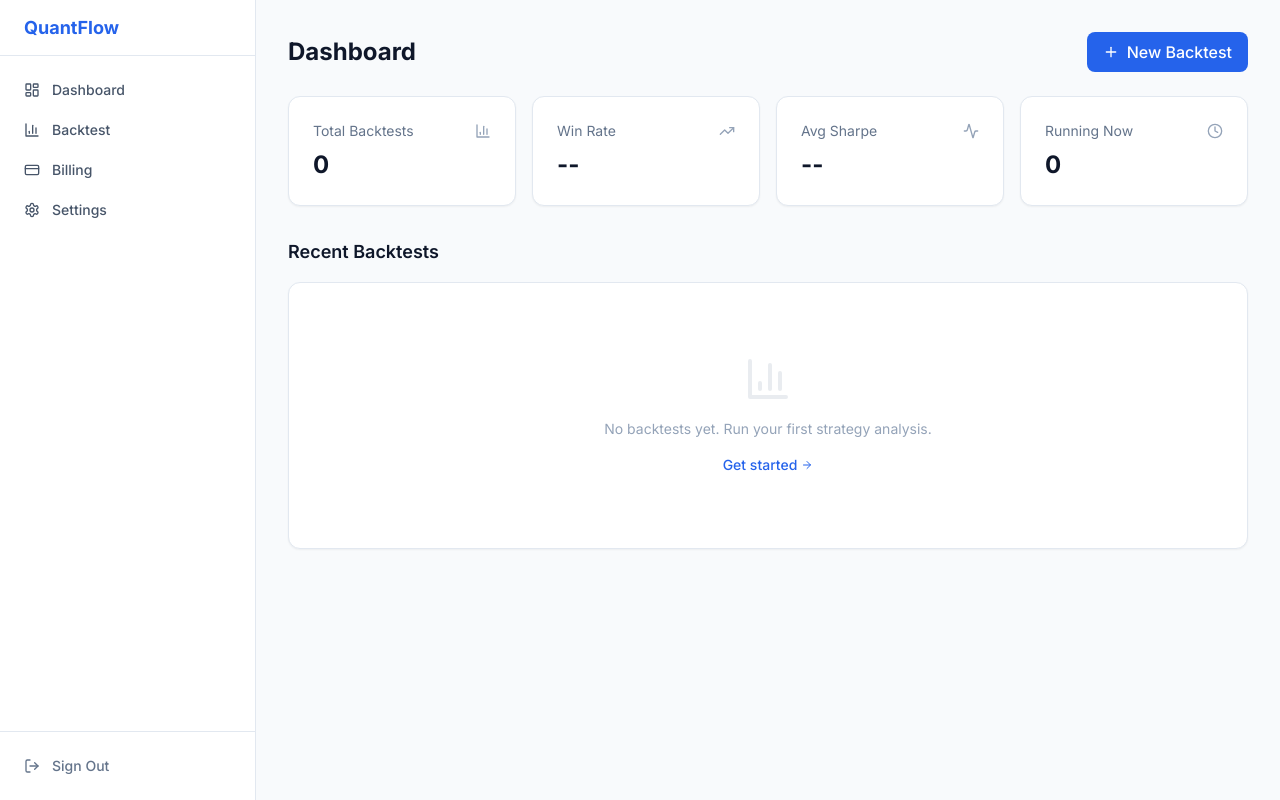
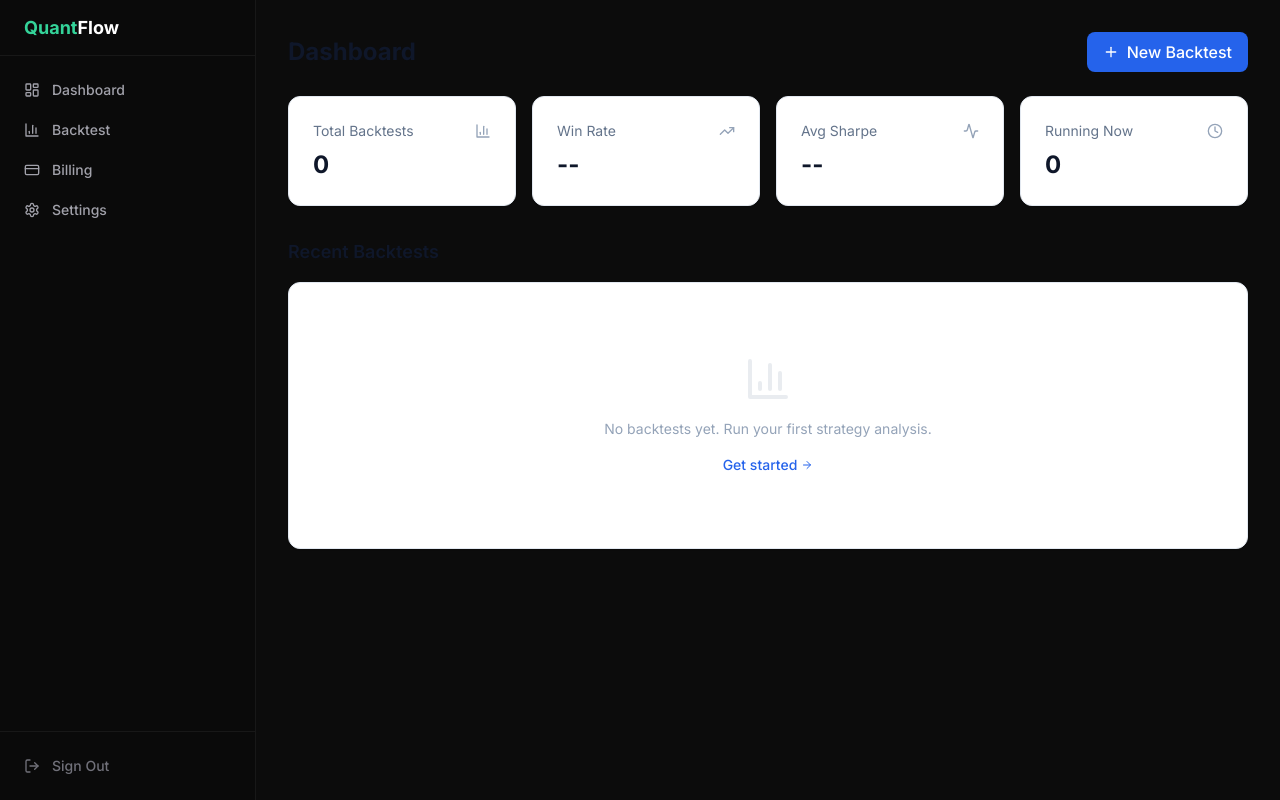
Before and after one commit to SawyerXL/quantflow, a Next.js app in the folder frontend/: page /dashboard in a window 1280 px wide. Built offline with nearby package versions, Linux system fonts and the light colour scheme.

Commit message:
Feat: implement sign out — backend logout endpoint + auth hook logout + sidebar with loading state

```diff
--- a/frontend/app/(dashboard)/layout.tsx
+++ b/frontend/app/(dashboard)/layout.tsx
@@ -1,18 +1,4 @@
-import Link from "next/link";
-import {
-  LayoutDashboard,
-  BarChart3,
-  Settings,
-  CreditCard,
-  LogOut,
-} from "lucide-react";
-
-const navItems = [
-  { href: "/dashboard", label: "Dashboard", icon: LayoutDashboard },
-  { href: "/backtest", label: "Backtest", icon: BarChart3 },
-  { href: "/dashboard/billing", label: "Billing", icon: CreditCard },
-  { href: "/dashboard/settings", label: "Settings", icon: Settings },
-];
+import { Sidebar } from "@/components/ui/sidebar";
 
 export default function DashboardLayout({
   children,
@@ -21,35 +7,8 @@ export default function DashboardLayout({
 }) {
   return (
     <div className="flex min-h-screen">
-      {/* Sidebar */}
-      <aside className="flex w-64 flex-col border-r border-surface-200 bg-white">
-        <div className="flex h-14 items-center border-b border-surface-200 px-6">
-          <Link href="/" className="text-lg font-bold text-brand-600">
-            QuantFlow
-          </Link>
-        </div>
-        <nav className="flex-1 space-y-1 px-3 py-4">
-          {navItems.map((item) => (
-            <Link
-              key={item.href}
-              href={item.href}
-              className="flex items-center gap-3 rounded-lg px-3 py-2 text-sm font-medium text-surface-600 hover:bg-surface-100 hover:text-surface-900 transition-colors"
-            >
-              <item.icon className="h-4 w-4" />
-              {item.label}
-            </Link>
-          ))}
-        </nav>
-        <div className="border-t border-surface-200 px-3 py-4">
-          <button className="flex w-full items-center gap-3 rounded-lg px-3 py-2 text-sm font-medium text-surface-500 hover:bg-surface-100 hover:text-red-600 transition-colors">
-            <LogOut className="h-4 w-4" />
-            Sign Out
-          </button>
-        </div>
-      </aside>
-
-      {/* Main */}
-      <main className="flex-1 overflow-auto bg-surface-50 p-8">
+      <Sidebar />
+      <main className="flex-1 overflow-auto bg-[#0c0c0c] p-8">
         {children}
       </main>
     </div>
--- /dev/null
+++ b/frontend/components/ui/sidebar.tsx
@@ -0,0 +1,79 @@
+"use client";
+
+import { useState } from "react";
+import Link from "next/link";
+import { useRouter } from "next/navigation";
+import {
+  LayoutDashboard,
+  BarChart3,
+  Settings,
+  CreditCard,
+  LogOut,
+  Loader2,
+} from "lucide-react";
+import { useAuth } from "@/hooks/use-auth";
+
+const navItems = [
+  { href: "/dashboard", label: "Dashboard", icon: LayoutDashboard },
+  { href: "/backtest", label: "Backtest", icon: BarChart3 },
+  { href: "/dashboard/billing", label: "Billing", icon: CreditCard },
+  { href: "/dashboard/settings", label: "Settings", icon: Settings },
+];
+
+export function Sidebar() {
+  const { logout } = useAuth();
+  const router = useRouter();
+  const [signingOut, setSigningOut] = useState(false);
+
+  async function handleSignOut() {
+    setSigningOut(true);
+    await logout();
+    router.push("/");
+  }
+
+  return (
+    <aside className="flex w-64 flex-col border-r border-white/[0.06] bg-[#0a0a0a]">
+      {/* Logo */}
+      <div className="flex h-14 items-center border-b border-white/[0.06] px-6">
+        <Link href="/" className="text-lg font-bold text-emerald-400">
+          Quant<span className="text-white">Flow</span>
+        </Link>
+      </div>
+
+      {/* Nav */}
+      <nav className="flex-1 space-y-1 px-3 py-4">
+        {navItems.map((item) => (
+          <Link
+            key={item.href}
+            href={item.href}
+            className="flex items-center gap-3 rounded-lg px-3 py-2 text-sm font-medium text-zinc-400 hover:bg-white/[0.06] hover:text-white transition-colors"
+          >
+            <item.icon className="h-4 w-4" />
+            {item.label}
+          </Link>
+        ))}
+      </nav>
+
+      {/* Sign Out */}
+      <div className="border-t border-white/[0.06] px-3 py-4">
+        <button
+          onClick={handleSignOut}
+          disabled={signingOut}
+          className="flex w-full items-center gap-3 rounded-lg px-3 py-2 text-sm font-medium text-zinc-500 hover:bg-red-500/10 hover:text-red-400 disabled:opacity-50 disabled:cursor-not-allowed transition-colors"
+        >
+          {signingOut ? (
+            <>
+              <Loader2 className="h-4 w-4 animate-spin" />
+              Signing out...
+            </>
+          ) : (
+            <>
+              <LogOut className="h-4 w-4" />
+              Sign Out
+            </>
+          )}
+        </button>
+      </div>
+    </aside>
+  );
+}
--- a/frontend/hooks/use-auth.tsx
+++ b/frontend/hooks/use-auth.tsx
@@ -99,7 +99,23 @@ export function AuthProvider({ children }: { children: ReactNode }) {
     [fetchUser],
   );
 
-  const logout = useCallback(() => {
+  const logout = useCallback(async () => {
+    const token = localStorage.getItem("token");
+    // Best-effort server-side logout (token blacklisting for future)
+    if (token) {
+      try {
+        const API_URL =
+          typeof window !== "undefined" && window.location.hostname === "localhost"
+            ? "http://localhost:8000/api/v1"
+            : "/api/v1";
+        await fetch(`${API_URL}/auth/logout`, {
+          method: "POST",
+          headers: { Authorization: `Bearer ${token}` },
+        });
+      } catch {
+        // Even if the server call fails, clear local state
+      }
+    }
     localStorage.removeItem("token");
     localStorage.removeItem("refresh");
     setUser(null);
```
Also changed, not shown: 1 other file (tests, documents, lock files or other folders).
